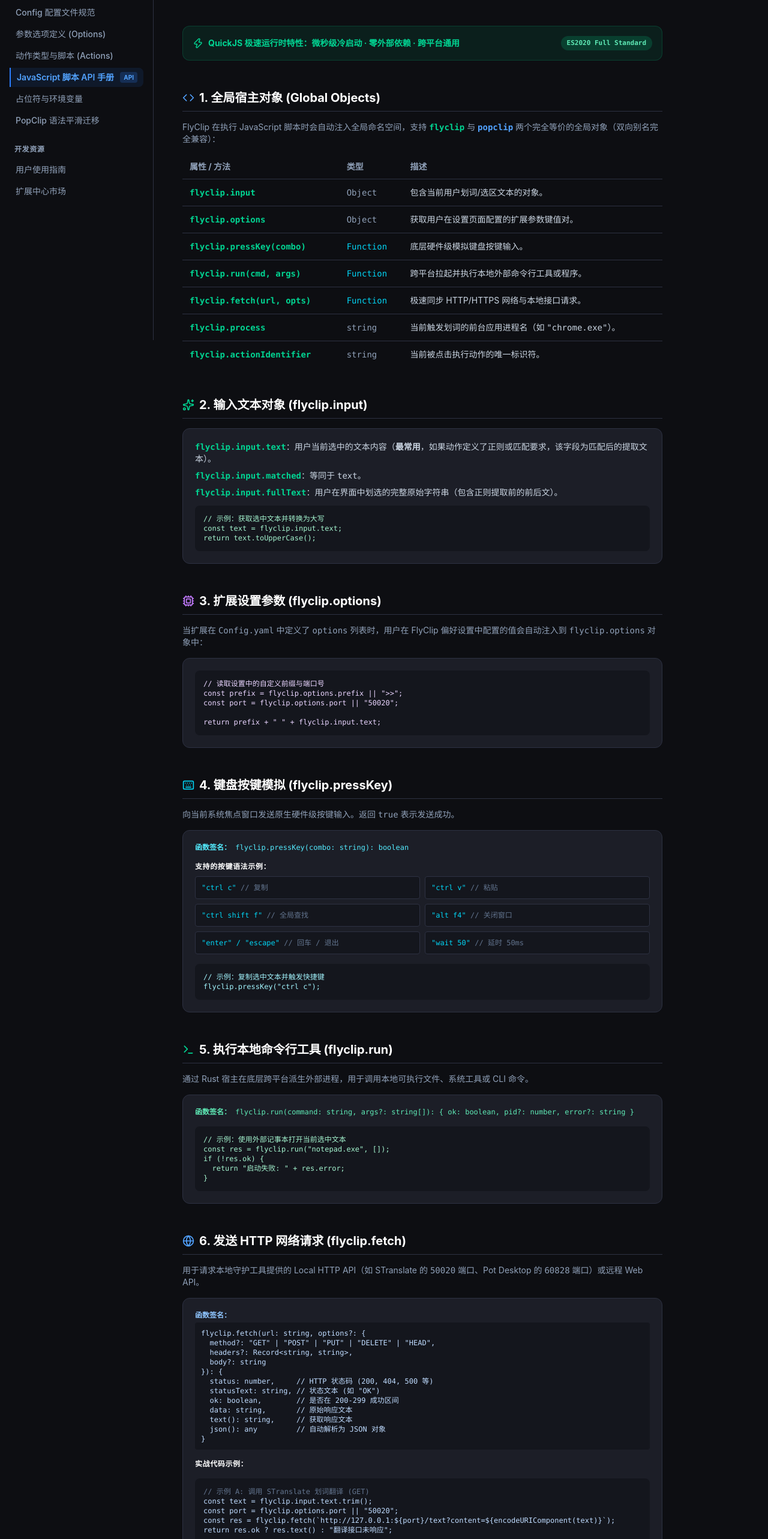
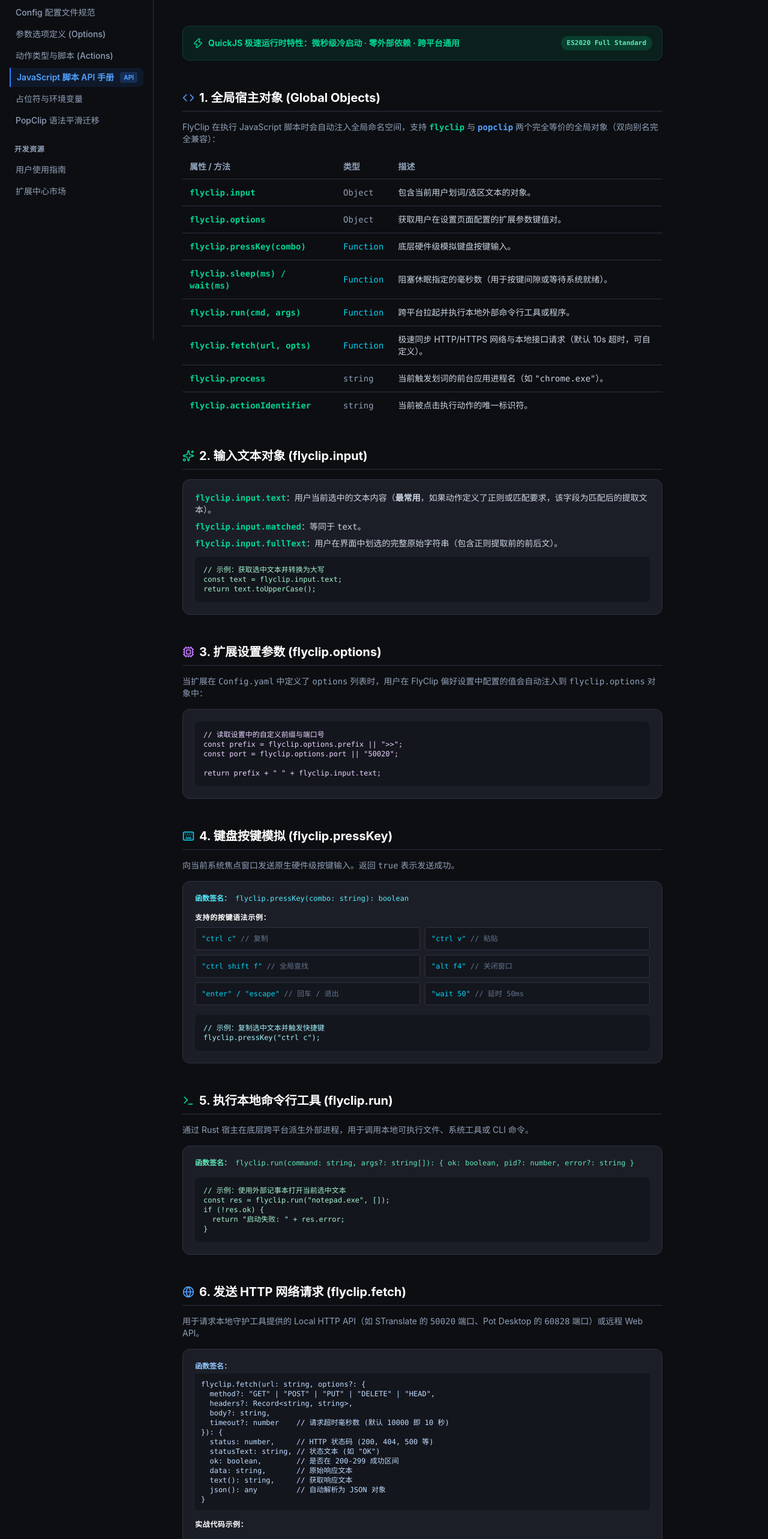
Before and after one commit to flyclip-app/website, a Next.js app: page /dev/js-api in a window 1280 px wide. Shown: the part 234-2800 px from the top of the page at 60% size. Built offline with nearby package versions, Linux system fonts and the light colour scheme.

Commit message:
docs: document flyclip.sleep/wait and fetch timeout option

```diff
--- a/src/app/dev/js-api/page.tsx
+++ b/src/app/dev/js-api/page.tsx
@@ -60,6 +60,11 @@ export default function DevJsApiPage() {
                 <td className="py-3 px-3">底层硬件级模拟键盘按键输入。</td>
               </tr>
               <tr>
+                <td className="py-3 px-3 font-mono text-emerald-400 font-bold">flyclip.sleep(ms) / wait(ms)</td>
+                <td className="py-3 px-3 font-mono text-cyan-400">Function</td>
+                <td className="py-3 px-3">阻塞休眠指定的毫秒数（用于按键间隙或等待系统就绪）。</td>
+              </tr>
+              <tr>
                 <td className="py-3 px-3 font-mono text-emerald-400 font-bold">flyclip.run(cmd, args)</td>
                 <td className="py-3 px-3 font-mono text-cyan-400">Function</td>
                 <td className="py-3 px-3">跨平台拉起并执行本地外部命令行工具或程序。</td>
@@ -67,7 +72,7 @@ export default function DevJsApiPage() {
               <tr>
                 <td className="py-3 px-3 font-mono text-emerald-400 font-bold">flyclip.fetch(url, opts)</td>
                 <td className="py-3 px-3 font-mono text-cyan-400">Function</td>
-                <td className="py-3 px-3">极速同步 HTTP/HTTPS 网络与本地接口请求。</td>
+                <td className="py-3 px-3">极速同步 HTTP/HTTPS 网络与本地接口请求（默认 10s 超时，可自定义）。</td>
               </tr>
               <tr>
                 <td className="py-3 px-3 font-mono text-emerald-400 font-bold">flyclip.process</td>
@@ -211,7 +216,8 @@ if (!res.ok) {
             <pre className="mt-1 p-2.5 rounded bg-[#14161d] text-blue-200">{`flyclip.fetch(url: string, options?: {
   method?: "GET" | "POST" | "PUT" | "DELETE" | "HEAD",
   headers?: Record<string, string>,
-  body?: string
+  body?: string,
+  timeout?: number    // 请求超时毫秒数 (默认 10000 即 10 秒)
 }): {
   status: number,     // HTTP 状态码 (200, 404, 500 等)
   statusText: string, // 状态文本 (如 "OK")
@@ -225,10 +231,12 @@ if (!res.ok) {
           <h4 className="font-bold text-white text-xs uppercase tracking-wider">实战代码示例：</h4>
           <div className="p-3.5 rounded-lg bg-[#14161d] font-mono text-xs text-blue-200 space-y-3">
             <div>
-              <span className="text-slate-500">// 示例 A: 调用 STranslate 划词翻译 (GET)</span>
+              <span className="text-slate-500">// 示例 A: 调用 STranslate 划词翻译 (GET, 3 秒超时)</span>
               <pre>{`const text = flyclip.input.text.trim();
 const port = flyclip.options.port || "50020";
-const res = flyclip.fetch(\`http://127.0.0.1:\${port}/text?content=\${encodeURIComponent(text)}\`);
+const res = flyclip.fetch(\`http://127.0.0.1:\${port}/text?content=\${encodeURIComponent(text)}\`, {
+  timeout: 3000 // 自定义 3 秒超时
+});
 return res.ok ? res.text() : "翻译接口未响应";`}</pre>
             </div>
 
@@ -239,13 +247,36 @@ const port = flyclip.options.port || "60828";
 const res = flyclip.fetch(\`http://127.0.0.1:\${port}/api/translate\`, {
   method: "POST",
   headers: { "Content-Type": "application/json" },
-  body: JSON.stringify({ text: text })
+  body: JSON.stringify({ text: text }),
+  timeout: 5000
 });
 if (res.ok) {
   const data = res.json();
   return data.result || "无翻译结果";
 }`}</pre>
             </div>
+          </div>
+        </div>
+      </div>
+
+      {/* Sleep / Wait Function */}
+      <div className="space-y-4">
+        <h2 className="text-xl font-bold text-white border-b border-[#2d3142] pb-2 flex items-center gap-2">
+          <Zap className="text-amber-400" size={20} />
+          <span>7. 延时等待 (flyclip.sleep / flyclip.wait)</span>
+        </h2>
+        <p className="text-xs sm:text-sm text-slate-400">
+          用于在连续模拟按键或等待第三方应用窗口就绪时进行毫秒级阻塞延时。
+        </p>
+        <div className="p-5 rounded-xl bg-[#1c1e27] border border-[#2d3142] space-y-3">
+          <div className="font-mono text-xs text-amber-300">
+            <strong>函数签名：</strong> <code>flyclip.sleep(ms: number): void</code> / <code>flyclip.wait(ms: number): void</code>
+          </div>
+          <div className="p-3.5 rounded-lg bg-[#14161d] font-mono text-xs text-amber-200">
+            <pre>{`// 示例：先按下复制，等待 50 毫秒后再触发其他动作
+flyclip.pressKey("ctrl c");
+flyclip.sleep(50); // 延时 50ms
+flyclip.pressKey("ctrl v");`}</pre>
           </div>
         </div>
       </div>
```
